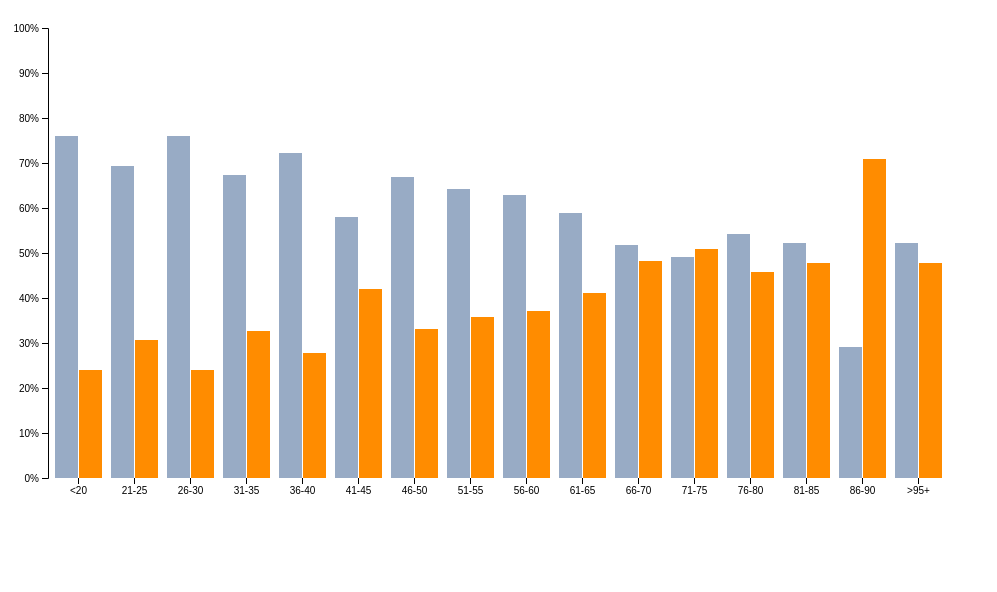
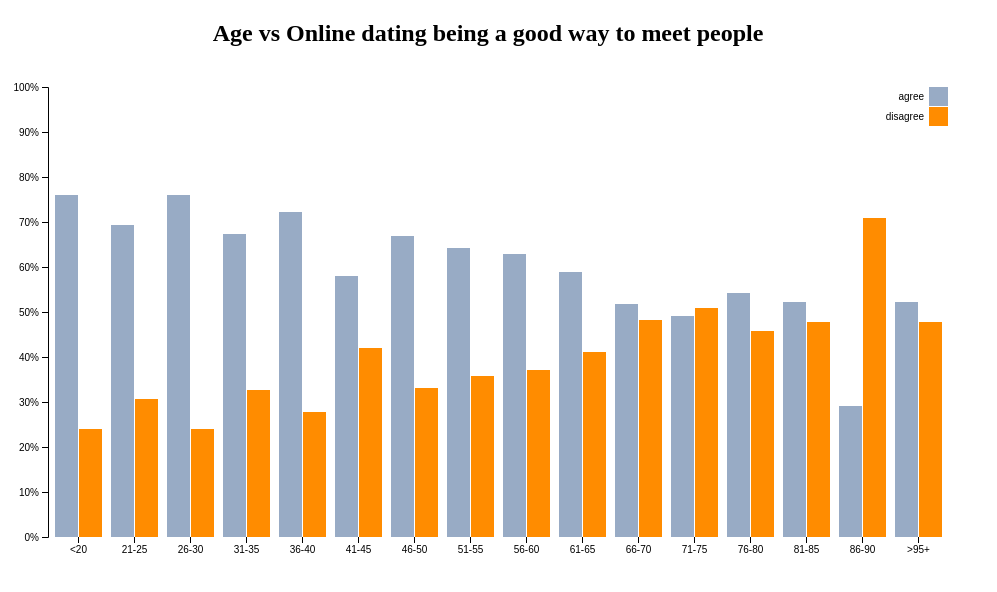
Before and after one commit to bsherrill480/info_vis, a website: page A3/public/attempt2.html in a window 1280 px wide. Shown: the whole page, without its empty margins (0-997 px from the left). Drawn offline with Linux system fonts and the light colour scheme.

Commit message:
added legend and title

```diff
--- a/A3/public/attempt2.html
+++ b/A3/public/attempt2.html
@@ -22,6 +22,9 @@
     </style>
 </head>
 <body>
+<div style="width: 960px; text-align: center;">
+    <h2>Age vs Online dating being a good way to meet people</h2>
+</div>
 <svg width="960" height="500"></svg>
 </body>
 <footer>
@@ -203,6 +206,27 @@
                     .attr("width", x1.bandwidth())
                     .attr("height", function(d) { return height - y(d.value); })
                     .attr("fill", function(d) { return z(d.key); });
+
+            var legend = g.append("g")
+                    .attr("font-family", "sans-serif")
+                    .attr("font-size", 10)
+                    .attr("text-anchor", "end")
+                    .selectAll("g")
+                    .data(['agree', 'disagree'])
+                    .enter().append("g")
+                    .attr("transform", function(d, i) { return "translate(0," + i * 20 + ")"; });
+
+            legend.append("rect")
+                    .attr("x", width - 19)
+                    .attr("width", 19)
+                    .attr("height", 19)
+                    .attr("fill", z);
+
+            legend.append("text")
+                    .attr("x", width - 24)
+                    .attr("y", 9.5)
+                    .attr("dy", "0.32em")
+                    .text(function(d) { return d; });
         });
     </script>
 </footer>
```
